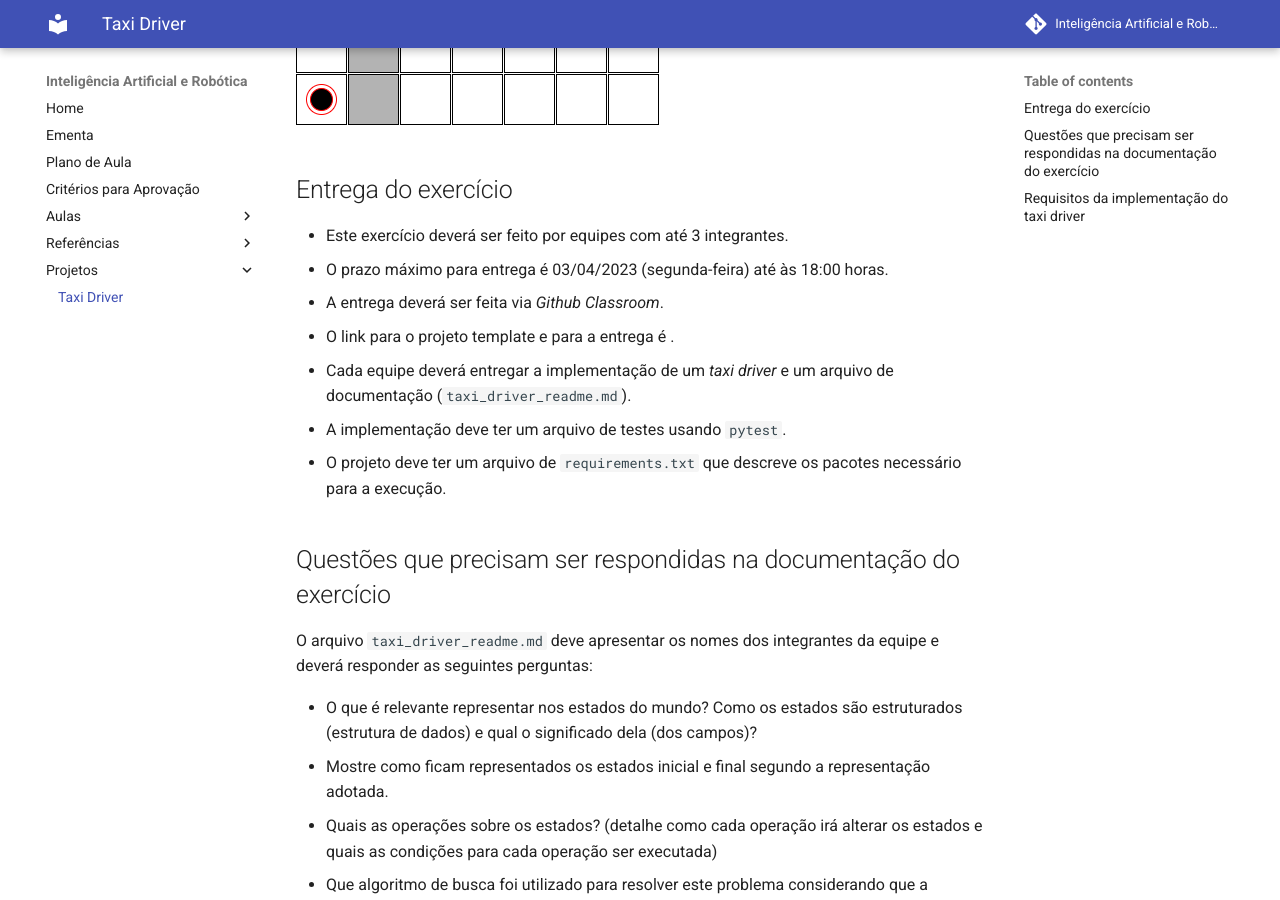
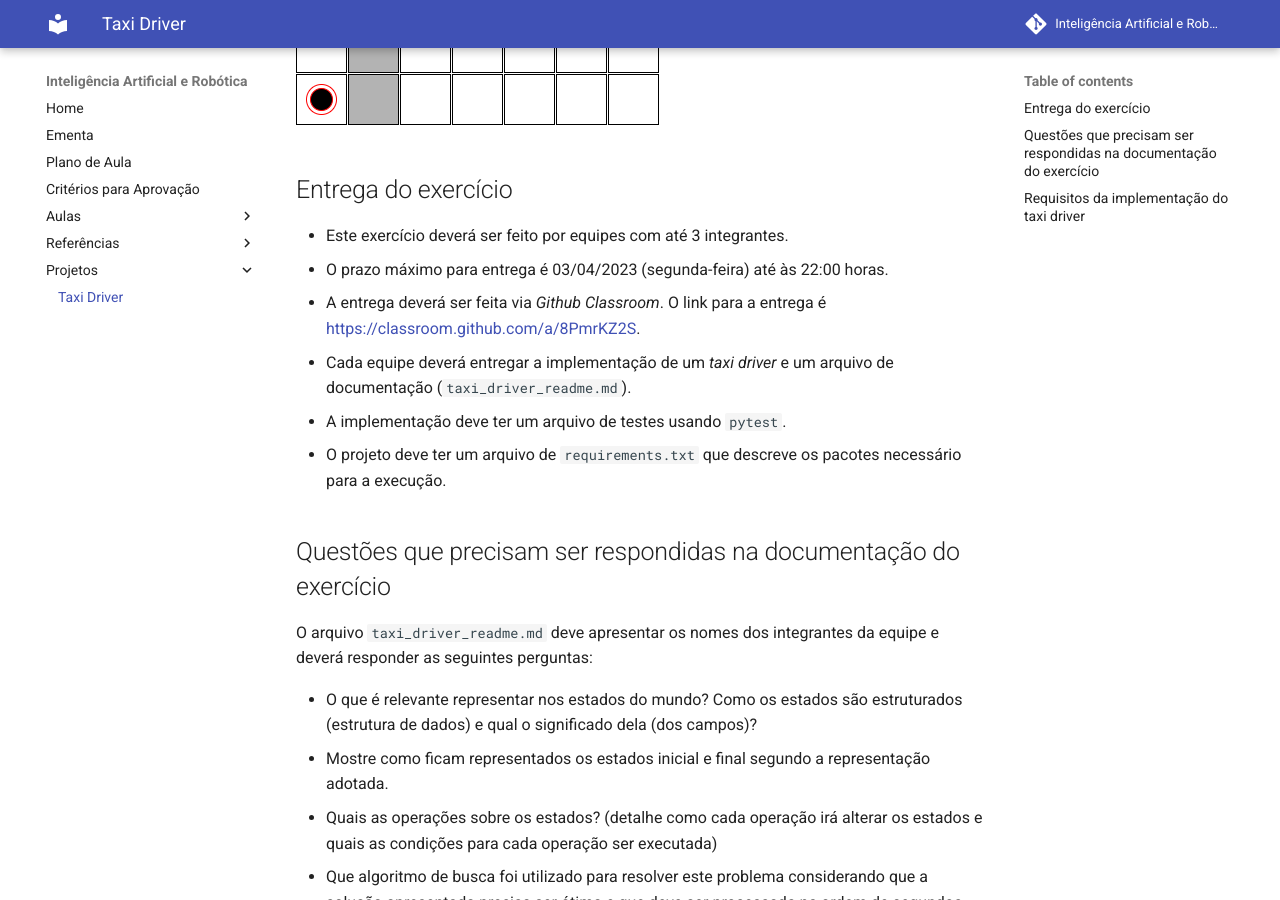
Before and after one commit to Insper/ia_bcc, an MkDocs documentation site: the page built from docs/projetos/11_taxi_driver/index.md, in a window 1280 px wide and 900 px high, scrolled down 2071 px. Built offline with MkDocs 1.6.1 and Material for MkDocs 9.7.7, drawn with Linux system fonts in a browser that asks for light colours; nearby versions of some CDN libraries; comment, search, counter and statistics services are not loaded.

Commit message:
enunciado do primeiro projeto e pre aula 14

```diff
--- a/docs/projetos/11_taxi_driver/index.md
+++ b/docs/projetos/11_taxi_driver/index.md
@@ -48,9 +48,8 @@ A imagem abaixo é um mapa com as mesmas dimensões, mas com um número maior de
 ## Entrega do exercício
 
 * Este exercício deverá ser feito por equipes com até 3 integrantes.
-* O prazo máximo para entrega é 03/04/2023 (segunda-feira) até às 18:00 horas.
-* A entrega deverá ser feita via *Github Classroom*.
-* O link para o projeto template e para a entrega é []().
+* O prazo máximo para entrega é 03/04/2023 (segunda-feira) até às 22:00 horas.
+* A entrega deverá ser feita via *Github Classroom*. O link para a entrega é [https://classroom.github.com/a/8PmrKZ2S](https://classroom.github.com/a/8PmrKZ2S).
 * Cada equipe deverá entregar a implementação de um *taxi driver* e um arquivo de documentação (`taxi_driver_readme.md`).
 * A implementação deve ter um arquivo de testes usando `pytest`.
 * O projeto deve ter um arquivo de `requirements.txt` que descreve os pacotes necessário para a execução.
```
